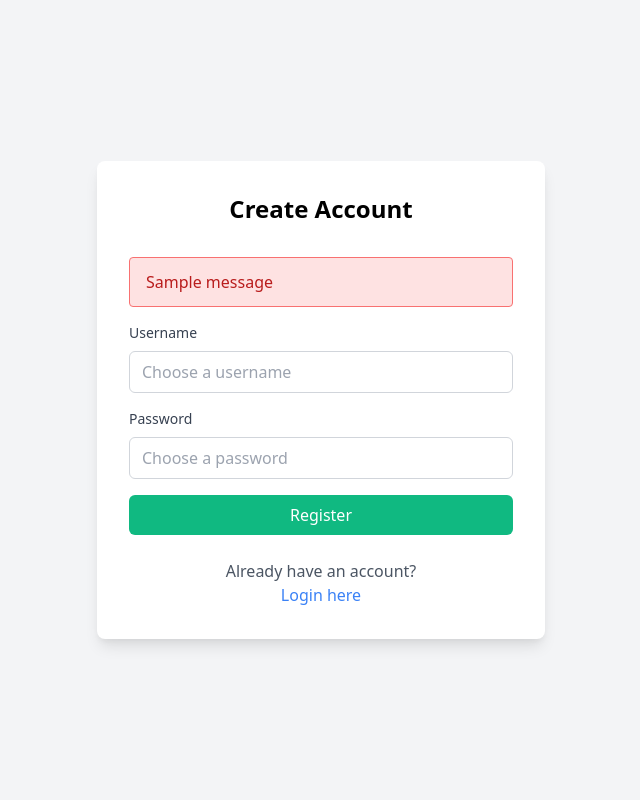
After one commit to PedroBarbosa73/chat-app, a Flask app: page /register in a window 1280 px wide. The commit adds this page. Shown: the whole page, without its empty margins (319-959 px from the left). Run offline with Flask 3, Linux system fonts and the light colour scheme; tables that the repository leaves empty hold one stand-in row (values such as "Sample post"); one stand-in notice (Sample message) is shown; parts of the project's set-up code (start-up, migrations or seed data) failed here and were passed over.

```diff
--- a/app.py
+++ b/app.py
@@ -90,6 +90,26 @@ class Message(db.Model):
             'created_at': self.created_at.isoformat() if self.created_at else None
         }
 
+class User(db.Model):
+    __tablename__ = 'users'
+    id = db.Column(db.Integer, primary_key=True)
+    username = db.Column(db.String(50), unique=True, nullable=False)
+    password_hash = db.Column(db.String(200), nullable=False)
+    created_at = db.Column(db.DateTime, default=datetime.utcnow)
+
+    def set_password(self, password):
+        self.password_hash = generate_password_hash(password)
+
+    def check_password(self, password):
+        return check_password_hash(self.password_hash, password)
+
+    def to_dict(self):
+        return {
+            'id': self.id,
+            'username': self.username,
+            'created_at': self.created_at.isoformat() if self.created_at else None
+        }
+
 def init_db():
     try:
         with app.app_context():
@@ -109,6 +129,9 @@ init_db()
 
 @app.route('/')
 def home():
+    if 'user_id' not in session:
+        return redirect(url_for('login'))
+
     rooms = Room.query.order_by(Room.name).all()
     authorized_rooms = session.get('authorized_rooms', [])
     return render_template('index.html', rooms=rooms, authorized_rooms=authorized_rooms)
@@ -236,6 +259,59 @@ def create_message():
         flash('Error creating message')
         return redirect(url_for('home'))
 
+@app.route('/login', methods=['GET', 'POST'])
+def login():
+    if request.method == 'POST':
+        username = request.form.get('username')
+        password = request.form.get('password')
+
+        user = User.query.filter_by(username=username).first()
+        if user and user.check_password(password):
+            session['user_id'] = user.id
+            session['username'] = user.username
+            return redirect(url_for('home'))
+
+        flash('Invalid username or password')
+        return redirect(url_for('login'))
+
+    return render_template('login.html')
+
+@app.route('/register', methods=['GET', 'POST'])
+def register():
+    if request.method == 'POST':
+        username = request.form.get('username')
+        password = request.form.get('password')
+
+        if not username or not password:
+            flash('Username and password are required')
+            return redirect(url_for('register'))
+
+        if User.query.filter_by(username=username).first():
+            flash('Username already exists')
+            return redirect(url_for('register'))
+
+        user = User(username=username)
+        user.set_password(password)
+
+        try:
+            db.session.add(user)
+            db.session.commit()
+            session['user_id'] = user.id
+            session['username'] = user.username
+            return redirect(url_for('home'))
+        except Exception as e:
+            logger.error(f"Error registering user: {str(e)}")
+            db.session.rollback()
+            flash('Error registering user')
+            return redirect(url_for('register'))
+
+    return render_template('register.html')
+
+@app.route('/logout')
+def logout():
+    session.clear()
+    return redirect(url_for('login'))
+
 if __name__ == '__main__':
     # Get local IP address
     import socket
--- /dev/null
+++ b/templates/register.html
@@ -0,0 +1,50 @@
+<!DOCTYPE html>
+<html lang="en">
+<head>
+    <meta charset="UTF-8">
+    <meta name="viewport" content="width=device-width, initial-scale=1.0">
+    <title>Register - Local Chat</title>
+    <link href="https://cdn.jsdelivr.net/npm/tailwindcss@2.2.19/dist/tailwind.min.css" rel="stylesheet">
+</head>
+<body class="bg-gray-100 min-h-screen flex items-center justify-center">
+    <div class="max-w-md w-full mx-4">
+        <div class="bg-white rounded-lg shadow-lg p-8">
+            <h1 class="text-2xl font-bold text-center mb-8">Create Account</h1>
+
+            {% with messages = get_flashed_messages() %}
+                {% if messages %}
+                    {% for message in messages %}
+                        <div class="bg-red-100 border border-red-400 text-red-700 px-4 py-3 rounded mb-4">
+                            {{ message }}
+                        </div>
+                    {% endfor %}
+                {% endif %}
+            {% endwith %}
+
+            <form action="{{ url_for('register') }}" method="POST" class="space-y-4">
+                <div>
+                    <label for="username" class="block text-sm font-medium text-gray-700 mb-2">Username</label>
+                    <input type="text" id="username" name="username" required
+                        class="w-full px-3 py-2 border border-gray-300 rounded-md focus:outline-none focus:ring-2 focus:ring-blue-500"
+                        placeholder="Choose a username">
+                </div>
+                <div>
+                    <label for="password" class="block text-sm font-medium text-gray-700 mb-2">Password</label>
+                    <input type="password" id="password" name="password" required
+                        class="w-full px-3 py-2 border border-gray-300 rounded-md focus:outline-none focus:ring-2 focus:ring-blue-500"
+                        placeholder="Choose a password">
+                </div>
+                <button type="submit"
+                    class="w-full bg-green-500 text-white py-2 px-4 rounded-md hover:bg-green-600 transition duration-200">
+                    Register
+                </button>
+            </form>
+
+            <div class="mt-6 text-center">
+                <p class="text-gray-600">Already have an account?</p>
+                <a href="{{ url_for('login') }}" class="text-blue-500 hover:text-blue-600">Login here</a>
+            </div>
+        </div>
+    </div>
+</body>
+</html>
```
Also changed, not shown: templates/index.html (+48 -26 lines), templates/login.html (added, +50 -0 lines).
